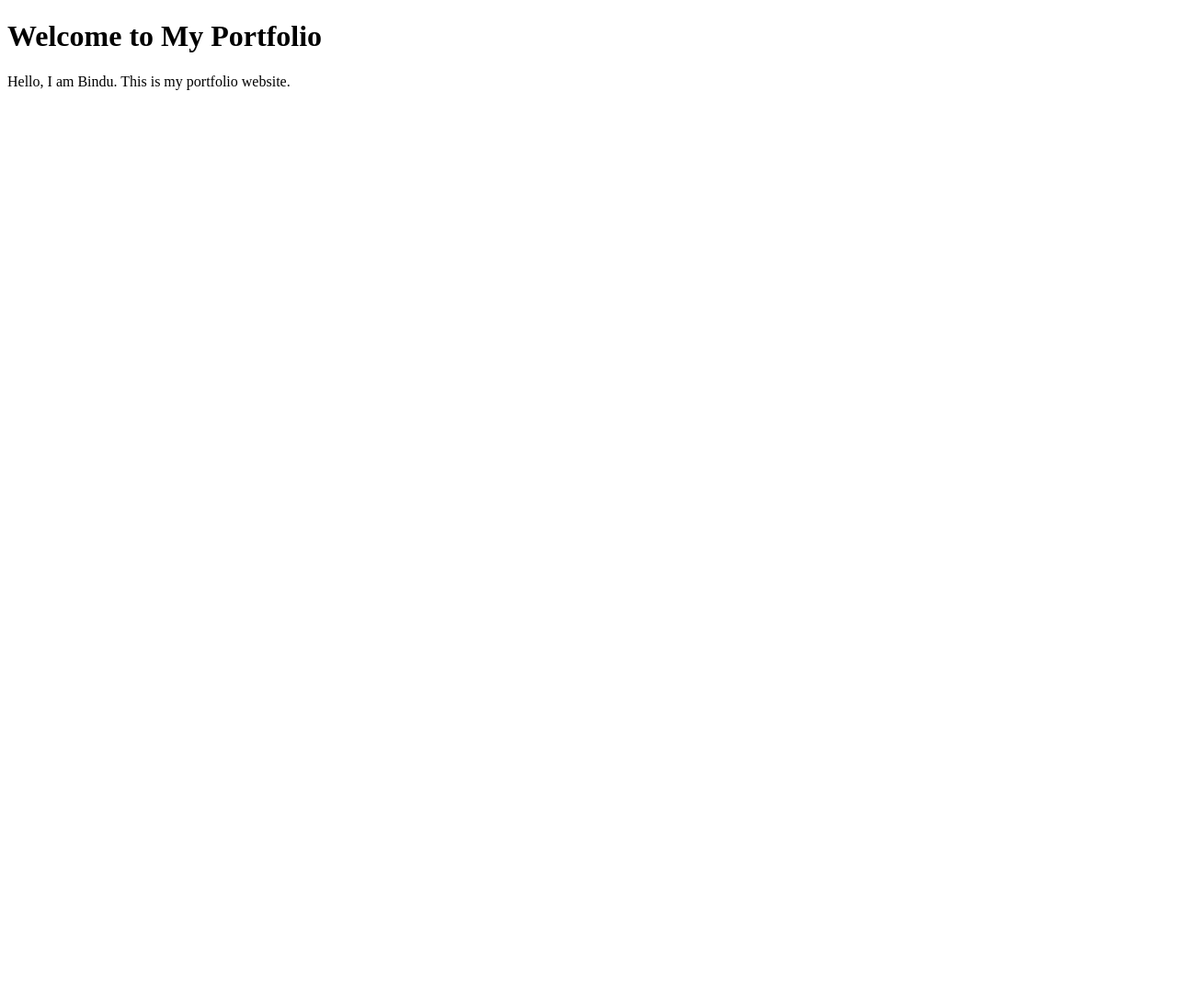
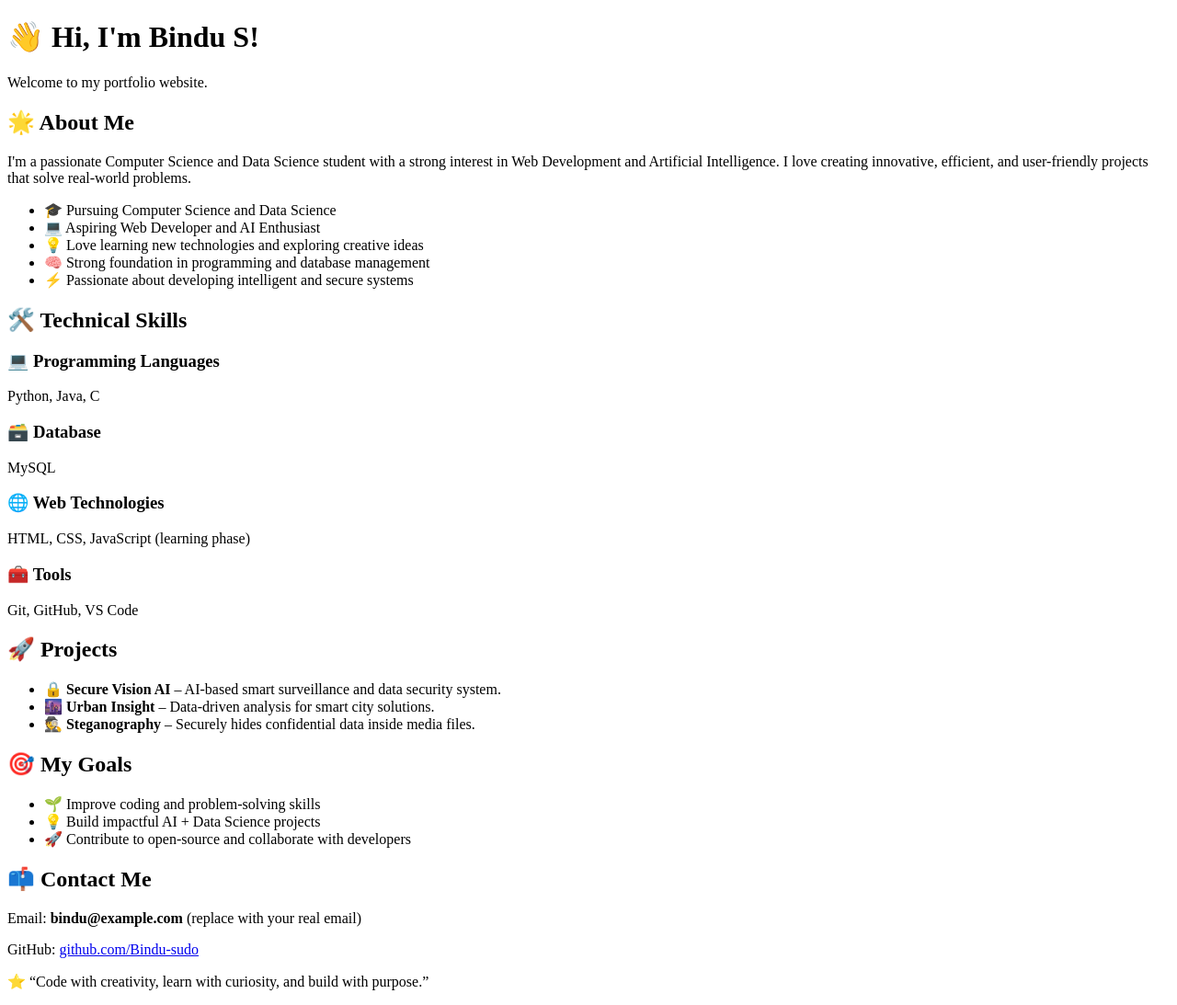
Before and after one commit to Bindu-sudo/bindu-sudo.github.io, a plain HTML site: page index.html in a window 1280 px wide. Shown: the whole page at 92% size. Before the commit the page ends 800 px from the top, so only its background shows below. Drawn offline with Linux system fonts and the light colour scheme.

Commit message:
Revamp portfolio website structure and content
Updated the portfolio website with a new layout, added sections for about, skills, projects, goals, and contact information.

```diff
--- a/index.html
+++ b/index.html
@@ -1,10 +1,77 @@
 <!DOCTYPE html>
-<html>
+<html lang="en">
 <head>
-    <title>Bindu Portfolio</title>
+    <meta charset="UTF-8">
+    <meta name="viewport" content="width=device-width, initial-scale=1.0">
+    <title>Bindu S | Portfolio</title>
+    <link rel="stylesheet" href="style.css">
 </head>
 <body>
-    <h1>Welcome to My Portfolio</h1>
-    <p>Hello, I am Bindu. This is my portfolio website.</p>
+
+    <header>
+        <h1>👋 Hi, I'm Bindu S!</h1>
+        <p>Welcome to my portfolio website.</p>
+    </header>
+
+    <section id="about">
+        <h2>🌟 About Me</h2>
+        <p>
+            I'm a passionate Computer Science and Data Science student with a strong interest in
+            Web Development and Artificial Intelligence. I love creating innovative, efficient,
+            and user-friendly projects that solve real-world problems.
+        </p>
+        <ul>
+            <li>🎓 Pursuing Computer Science and Data Science</li>
+            <li>💻 Aspiring Web Developer and AI Enthusiast</li>
+            <li>💡 Love learning new technologies and exploring creative ideas</li>
+            <li>🧠 Strong foundation in programming and database management</li>
+            <li>⚡ Passionate about developing intelligent and secure systems</li>
+        </ul>
+    </section>
+
+    <section id="skills">
+        <h2>🛠️ Technical Skills</h2>
+
+        <h3>💻 Programming Languages</h3>
+        <p>Python, Java, C</p>
+
+        <h3>🗃️ Database</h3>
+        <p>MySQL</p>
+
+        <h3>🌐 Web Technologies</h3>
+        <p>HTML, CSS, JavaScript (learning phase)</p>
+
+        <h3>🧰 Tools</h3>
+        <p>Git, GitHub, VS Code</p>
+    </section>
+
+    <section id="projects">
+        <h2>🚀 Projects</h2>
+        <ul>
+            <li><strong>🔒 Secure Vision AI</strong> – AI-based smart surveillance and data security system.</li>
+            <li><strong>🌆 Urban Insight</strong> – Data-driven analysis for smart city solutions.</li>
+            <li><strong>🕵️ Steganography</strong> – Securely hides confidential data inside media files.</li>
+        </ul>
+    </section>
+
+    <section id="goals">
+        <h2>🎯 My Goals</h2>
+        <ul>
+            <li>🌱 Improve coding and problem-solving skills</li>
+            <li>💡 Build impactful AI + Data Science projects</li>
+            <li>🚀 Contribute to open-source and collaborate with developers</li>
+        </ul>
+    </section>
+
+    <section id="contact">
+        <h2>📫 Contact Me</h2>
+        <p>Email: <strong>bindu@example.com</strong> (replace with your real email)</p>
+        <p>GitHub: <a href="https://github.com/Bindu-sudo">github.com/Bindu-sudo</a></p>
+    </section>
+
+    <footer>
+        <p>⭐ “Code with creativity, learn with curiosity, and build with purpose.”</p>
+    </footer>
+
 </body>
 </html>
```
